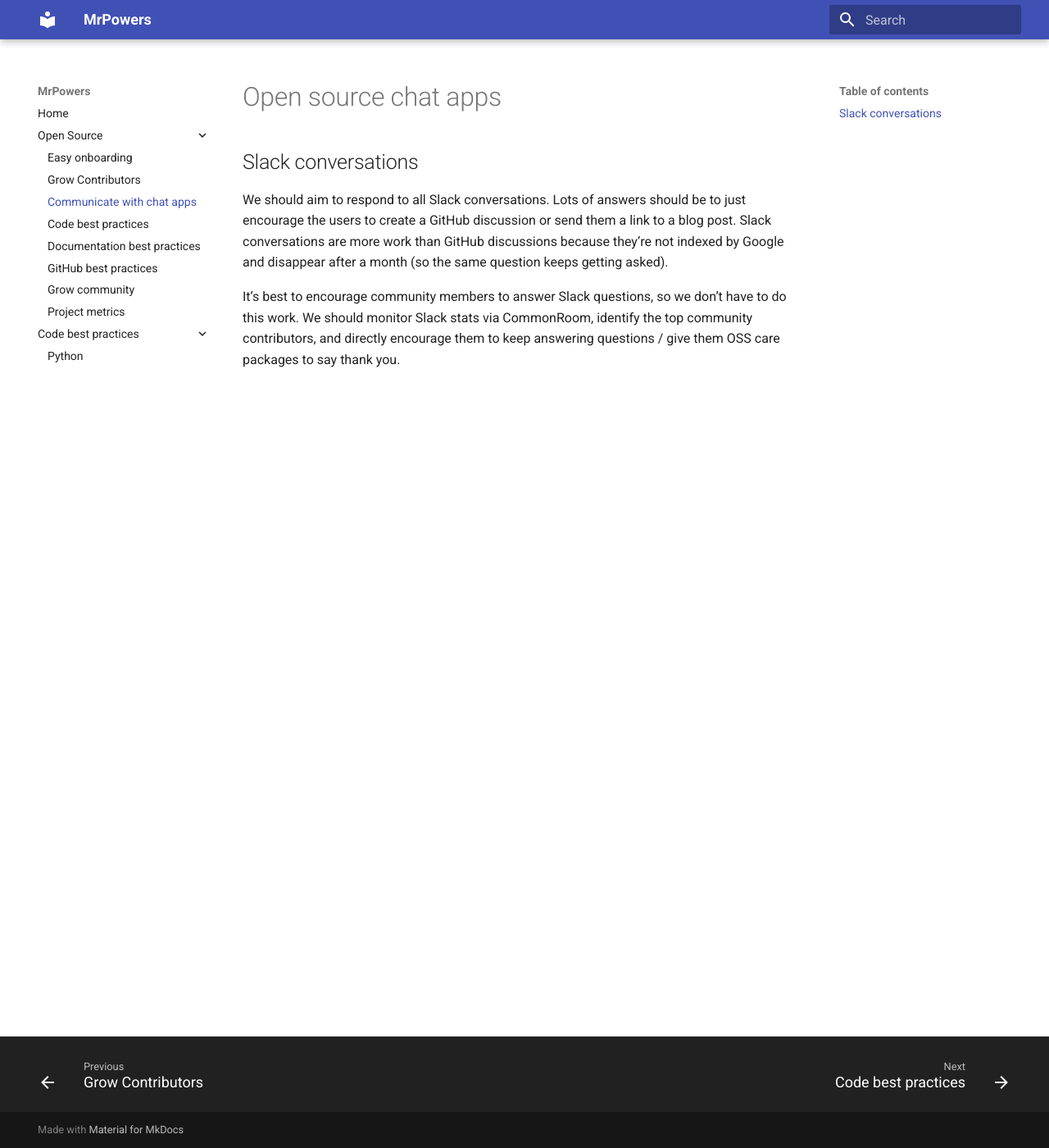
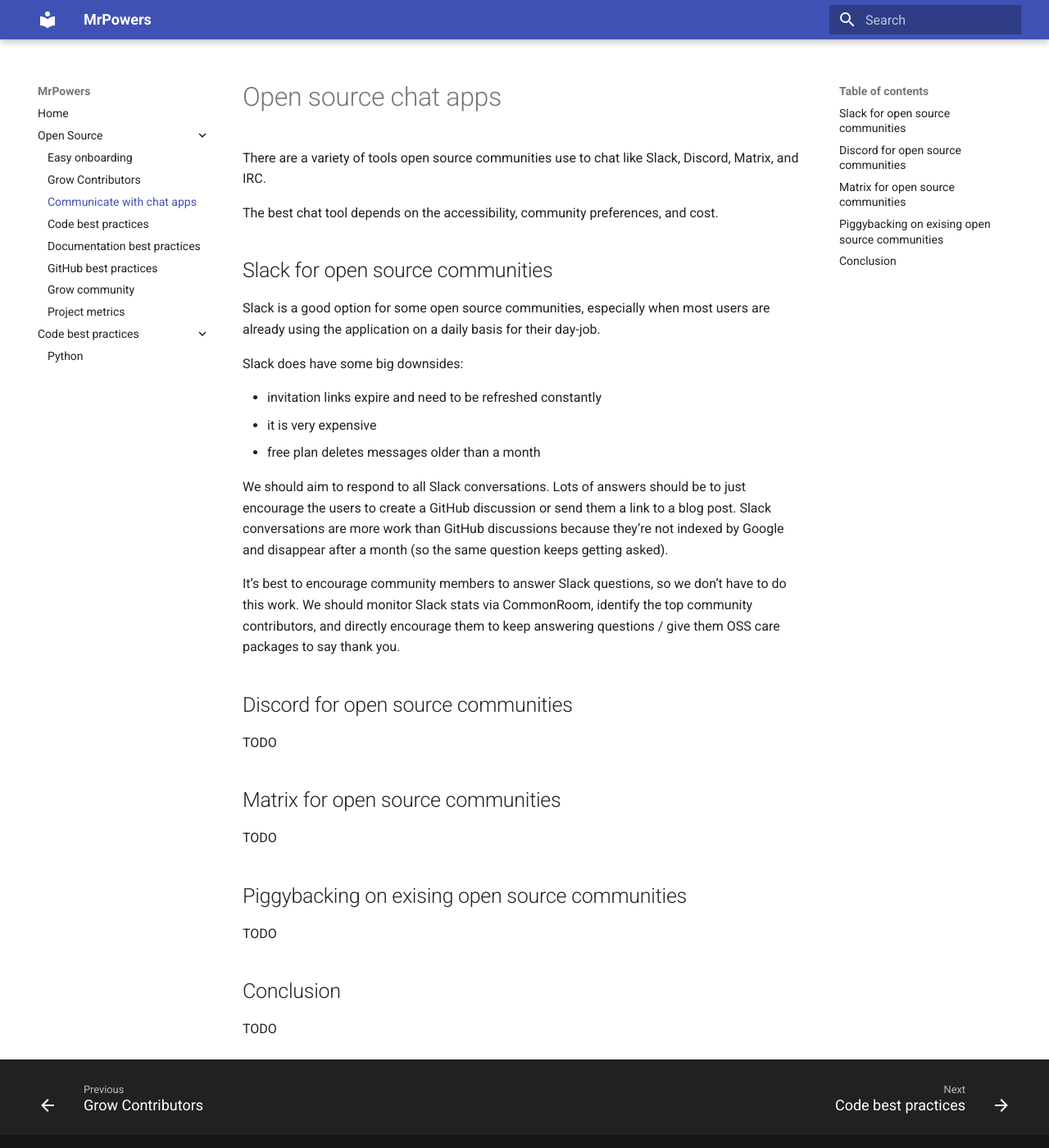
Before and after one commit to mrpowers-io/community, an MkDocs documentation site: the page built from docs/open-source/chat-apps.md, in a window 1280 px wide and 1400 px high. Shown: the whole window at 82% size. Built offline with MkDocs 1.6.1 and Material for MkDocs 9.7.7, drawn with Linux system fonts in a browser that asks for light colours.

Commit message:
add vision for more site pages

```diff
--- a/docs/open-source/chat-apps.md
+++ b/docs/open-source/chat-apps.md
@@ -1,7 +1,35 @@
 # Open source chat apps
 
-## Slack conversations
+There are a variety of tools open source communities use to chat like Slack, Discord, Matrix, and IRC.
+
+The best chat tool depends on the accessibility, community preferences, and cost.
+
+## Slack for open source communities
+
+Slack is a good option for some open source communities, especially when most users are already using the application on a daily basis for their day-job.
+
+Slack does have some big downsides:
+
+* invitation links expire and need to be refreshed constantly
+* it is very expensive
+* free plan deletes messages older than a month
 
 We should aim to respond to all Slack conversations.  Lots of answers should be to just encourage the users to create a GitHub discussion or send them a link to a blog post.  Slack conversations are more work than GitHub discussions because they’re not indexed by Google and disappear after a month (so the same question keeps getting asked).
 
 It’s best to encourage community members to answer Slack questions, so we don’t have to do this work.  We should monitor Slack stats via CommonRoom, identify the top community contributors, and directly encourage them to keep answering questions / give them OSS care packages to say thank you.
+
+## Discord for open source communities
+
+TODO
+
+## Matrix for open source communities
+
+TODO
+
+## Piggybacking on exising open source communities
+
+TODO
+
+## Conclusion
+
+TODO
```
Also changed, not shown: README.md (+16 -0 lines), docs/open-source/grow-community.md (+22 -0 lines).
